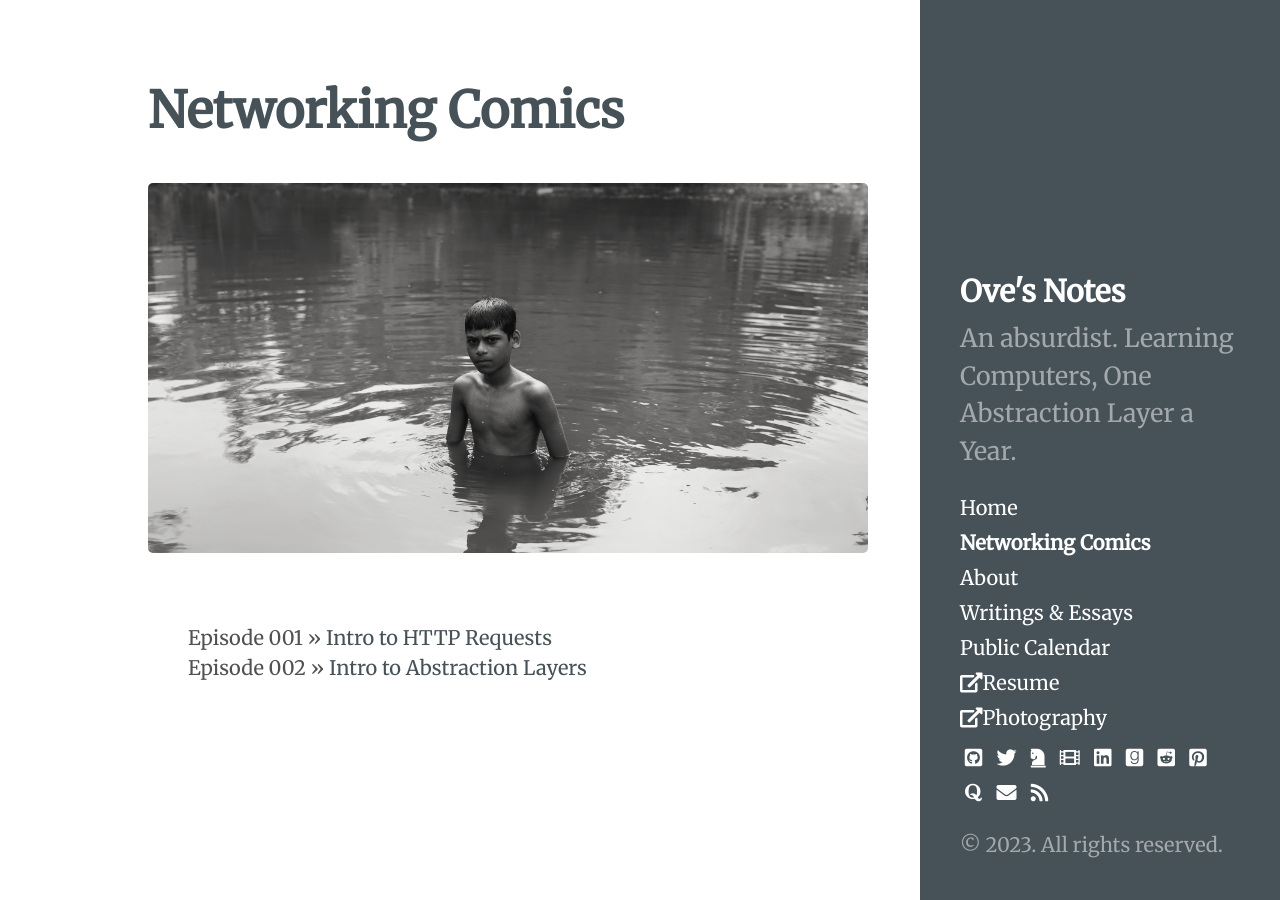
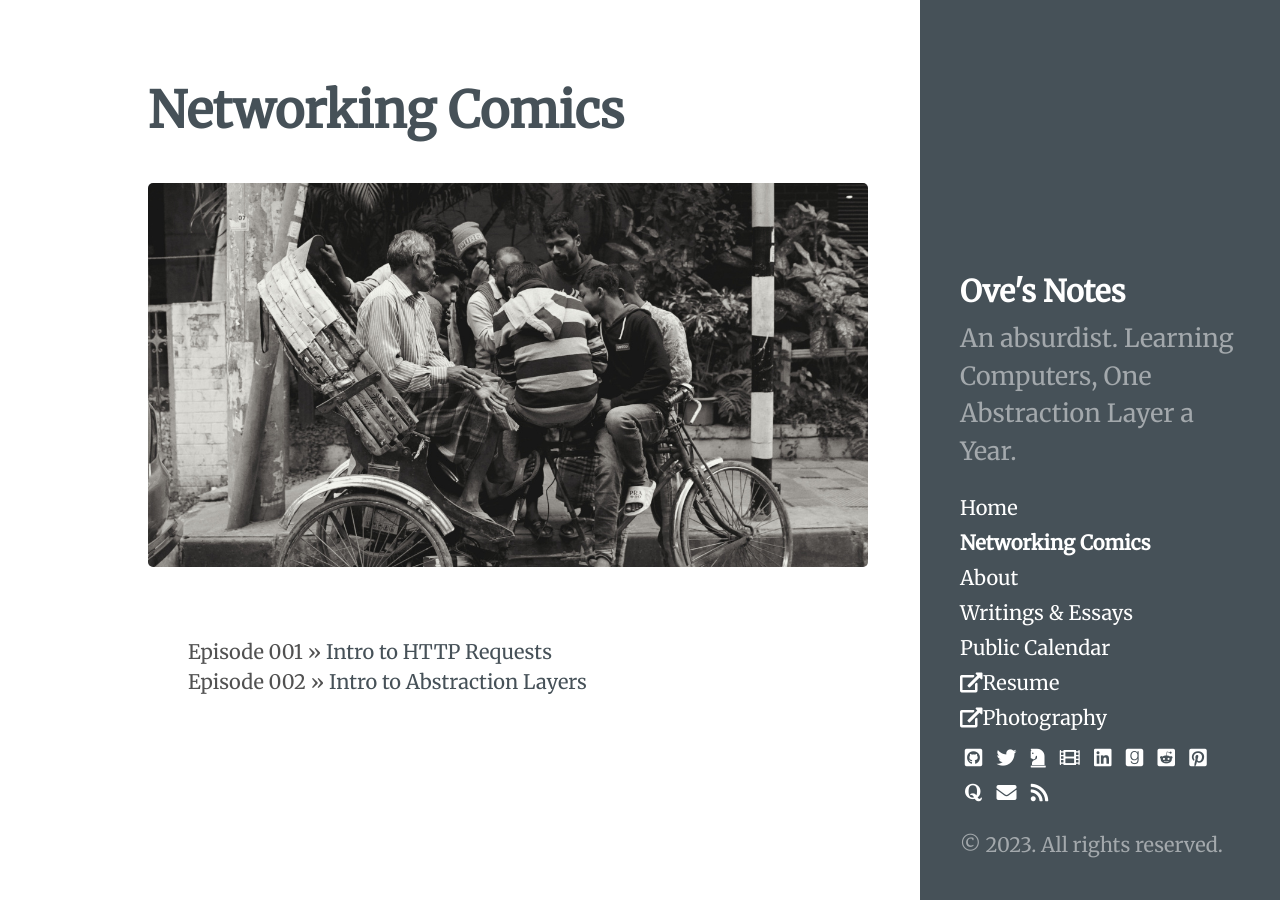
Before and after one commit to ovebepari/ovebepari.github.io, a Jekyll site: the page built from Computer-Networking-Series.md, in a window 1280 px wide. Built offline with Jekyll 4.4.1, drawn with Linux system fonts in a browser that asks for light colours.

Commit message:
Changed the index page banner
Changed the index page banner:
  * rickshaw-walla's adda -> the stare of the security guard

 On branch master
 Changes to be committed:
	modified:   Computer-Networking-Series.md
	modified:   index.html
	new file:   post_images/the_stare.jpeg

```diff
--- a/Computer-Networking-Series.md
+++ b/Computer-Networking-Series.md
@@ -3,7 +3,7 @@ layout: page
 title: Networking Comics
 ---
 <br>
-<img src="/post_images/stare_networking_banner.jpeg" alt="a kid, staring, bathing in a village pond in munshiganj!">
+<img src="/post_images/rickshaw-walla-adda.jpeg" alt="a few rickshaw-wallas, enjoying their free time, playing ludo!">
 <br>
 
 <ul style="list-style: none;">
--- a/index.html
+++ b/index.html
@@ -3,7 +3,7 @@ layout: default
 title: Oves Notes - Ove Bepari
 ---
 
-<img src="/post_images/rickshaw-walla-adda.jpeg" alt="a few rickshawa spending some time gossiping and playing ludo in their phones, enjoying their leisure!">
+<img src="/post_images/the_stare.jpeg" alt="a security guard and a sitting passer by, both sitting, staring at the camera, gurad in on the phone!">
 
 </br>
 <small>This is the tech front, for my literary writings and thoughts, move to <a href="/essays/" style="text-decoration:underline; margin:0px;">Writings</a></small>
```
Also changed, not shown: post_images/the_stare.jpeg (added).
